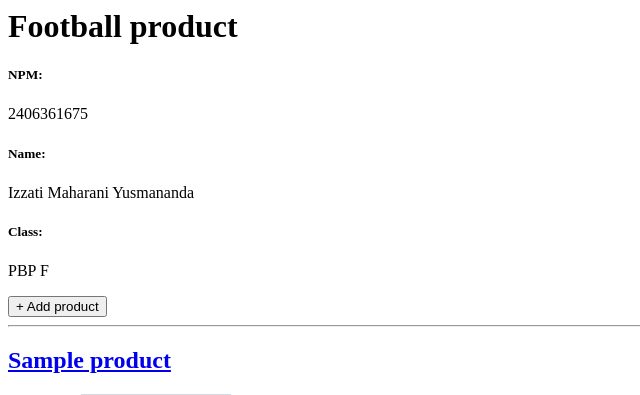
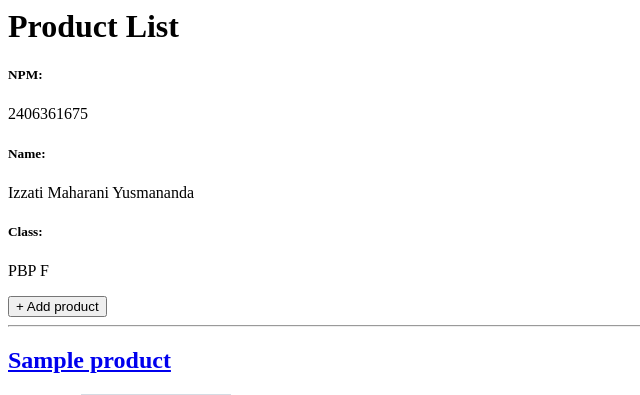
Before and after one commit to izziewizzle/football-shop, a Django app: page / in a window 1280 px wide. Shown: the top 395 px of the page, without its empty margins (0-640 px from the left). Run offline with Django 5.2, Linux system fonts and the light colour scheme; tables that the repository leaves empty hold one stand-in row (values such as "Sample post"); grey boxes marked "Sample" are stand-in pictures.

Commit message:
change header

```diff
--- a/main/templates/main.html
+++ b/main/templates/main.html
@@ -1,4 +1,4 @@
-<h1>Football product</h1>
+<h1>Product List</h1>
 
 <h5>NPM: </h5>
 <p>{{ npm }}</p>
@@ -16,7 +16,7 @@
 <hr>
 
 {% if not product_list %}
-<p>Belum ada data pada football product.</p>
+<p>Belum ada data produk pada ZSPORT product.</p>
 {% else %}
 
 {% for product in product_list %}
```
